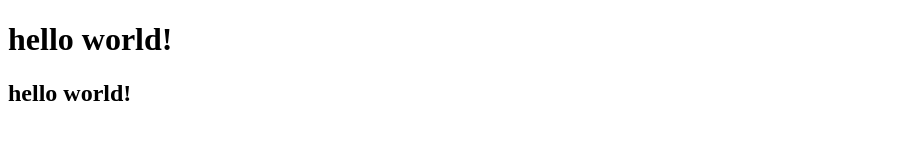
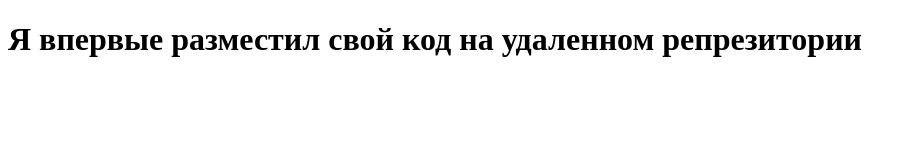
Before and after one commit to anastasiaUMA/test_repo, a plain HTML site: page index.html in a window 1280 px wide. Shown: the whole page, without its empty margins (0-916 px from the left). Drawn offline with Linux system fonts and the light colour scheme.

Commit message:
Update index.html

```diff
--- a/index.html
+++ b/index.html
@@ -3,9 +3,8 @@
 <head>
     <meta charset="UTF-8">
     <meta name="viewport" content="width=device-width, initial-scale=1.0">
-    <title>Document</title>
+    <title>New git project</title>
 </head>
 <body>
-  <h1>hello world!</h1>
-  <h2>hello world!</h2>
+  <h1>Я впервые разместил свой код на удаленном репрезитории</h1>
 </html>
```
